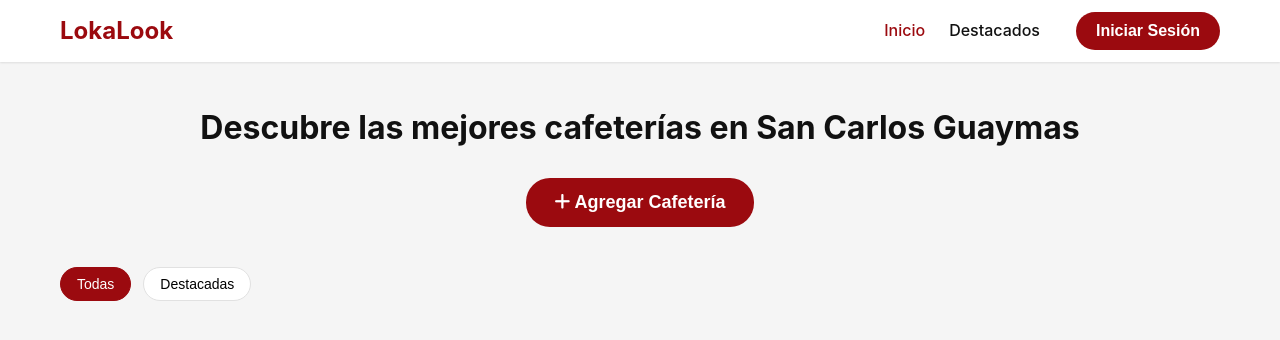
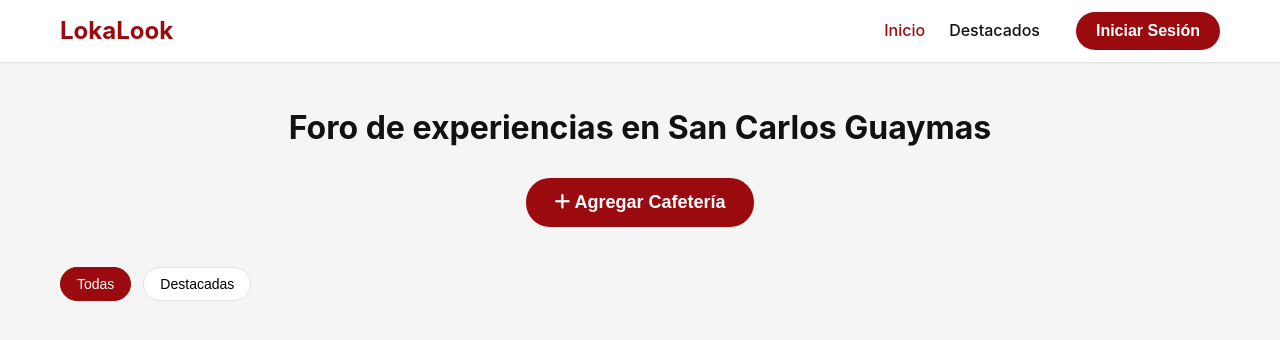
Before and after one commit to ArlethBejarano20/proyectoFinal, a plain HTML site: page index.html in a window 1280 px wide. Drawn offline with nearby package versions, Linux system fonts and the light colour scheme.

Commit message:
actualizacion

```diff
--- a/index.html
+++ b/index.html
@@ -102,7 +102,7 @@
     <main class="main">
         <div class="container">
             <div class="hero-section">
-                <h2>Descubre las mejores cafeterías en San Carlos Guaymas</h2>
+                <h2>Foro de experiencias en San Carlos Guaymas</h2>
                 <button id="add-post-btn" class="btn btn-primary btn-large">
                     <i class="fas fa-plus"></i> Agregar Cafetería
                 </button>
```
